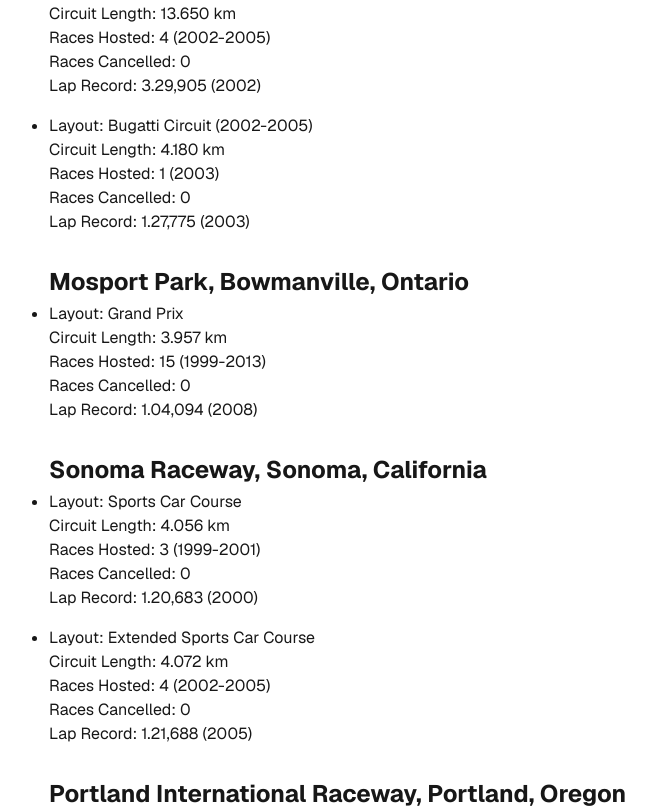
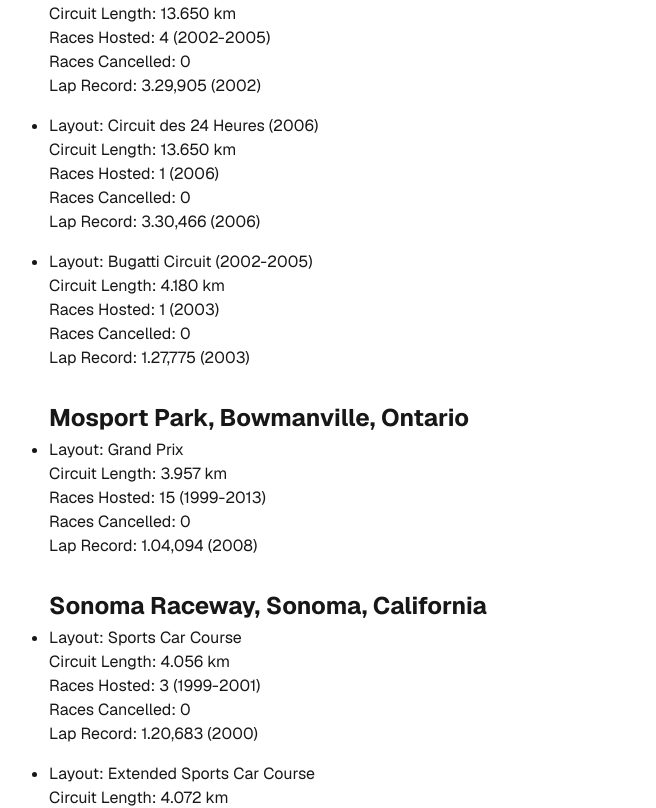
Before and after one commit to RasmusKodehode/sportscar-encyclopedia, a Next.js app: page /the-circuits in a window 1280 px wide. Shown: the part 1066-1874 px from the top of the page, without its empty margins (15-671 px from the left). Built offline with nearby package versions, Linux system fonts and the light colour scheme.

Commit message:
2006 season circuits added

```diff
--- a/app/the-circuits/page.tsx
+++ b/app/the-circuits/page.tsx
@@ -68,6 +68,13 @@
                 <p>Races Hosted: 4 (2002-2005)</p>
                 <p>Races Cancelled: 0</p>
                 <p>Lap Record: 3.29,905 (2002)</p>
+              </li>
+              <li>
+                <p>Layout: Circuit des 24 Heures (2006)</p>
+                <p>Circuit Length: 13.650 km</p>
+                <p>Races Hosted: 1 (2006)</p>
+                <p>Races Cancelled: 0</p>
+                <p>Lap Record: 3.30,466 (2006)</p>
               </li>
               <li>
                 <p>Layout: Bugatti Circuit (2002-2005)</p>
@@ -470,6 +477,30 @@
               </li>
             </ul>
           </div>
+          <div className="flex flex-col gap-1">
+            <h3>Reliant Park Street Circuit, Houston, Texas</h3>
+            <ul className="flex flex-col gap-4">
+              <li>
+                <p>Layout: Indycar layout with temporary T1 chicane</p>
+                <p>Circuit Length: 2.720 km</p>
+                <p>Races Hosted: 1 (2006)</p>
+                <p>Races Cancelled: 0</p>
+                <p>Lap Record: 1.04,459 (2006)</p>
+              </li>
+            </ul>
+          </div>
+          <div className="flex flex-col gap-1">
+            <h3>Miller Motorsports Park, Grantsville, Utah</h3>
+            <ul className="flex flex-col gap-4">
+              <li>
+                <p>Layout: Full Circuit</p>
+                <p>Circuit Length: 7.220 km</p>
+                <p>Races Hosted: 2 (2006-2007)</p>
+                <p>Races Cancelled: 0</p>
+                <p>Lap Record: 2.18,128 (2007)</p>
+              </li>
+            </ul>
+          </div>
         </div>
       </main>
     </div>
```
